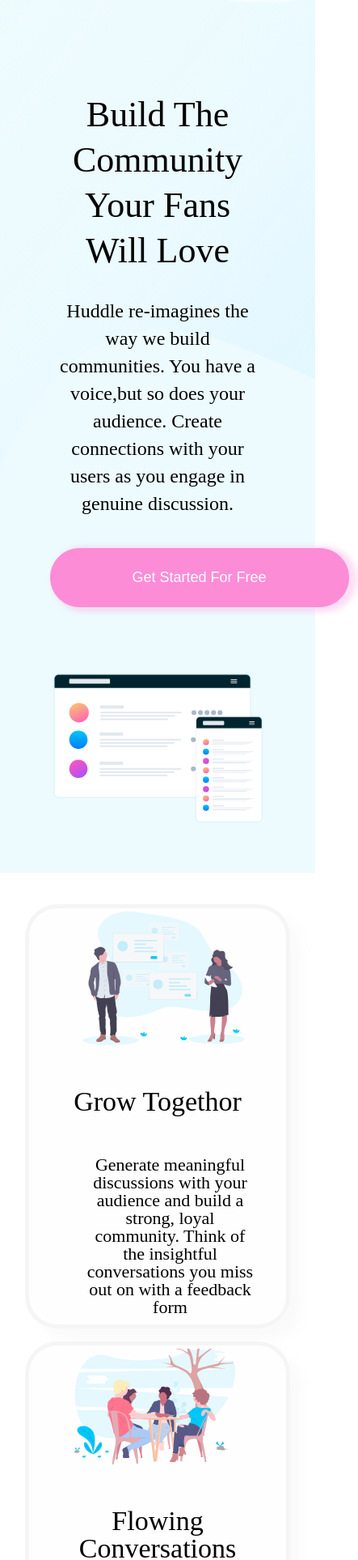
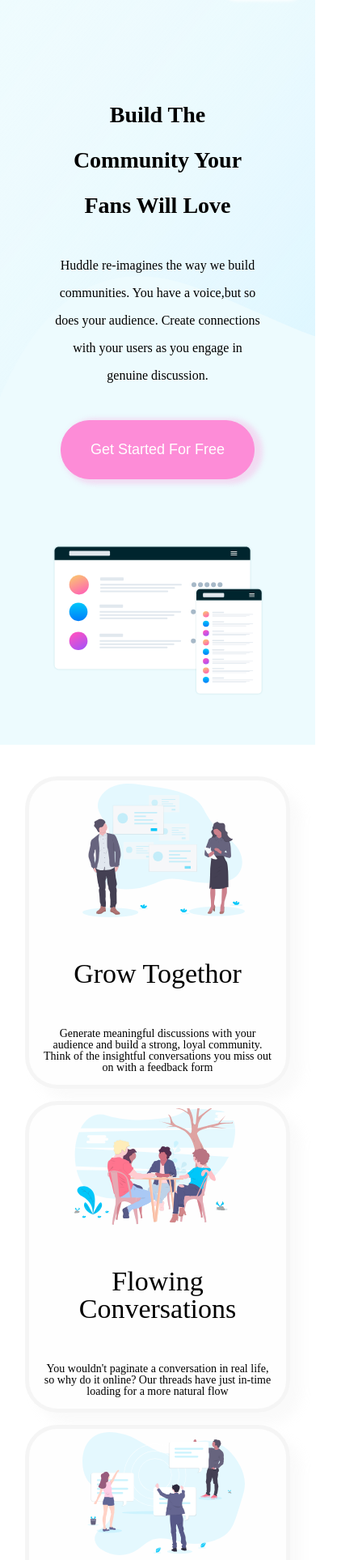
Before and after one commit to Eswact/frontend-mentor-challange-huddle2, a plain HTML site: page index.html in a window 390 px wide. Shown: the part 73-2000 px from the top of the page at 81% size, 443 px wide, since content can reach past the window. Drawn offline with Linux system fonts and the light colour scheme.

Commit message:
mobile-fix

```diff
--- a/style.css
+++ b/style.css
@@ -594,3 +594,36 @@ margin-top: 3.7%;
 }
 
 }
+
+@media only screen and (max-width: 600px) {
+    h1{
+        font-size:28px;
+        font-weight: 600;
+    }
+    #p1{
+        font-size:16px;
+    }
+    #but2{
+        width: 240px;
+    }
+    #but3{
+        width: 240px;
+        margin: 20px auto;
+    }
+    .alt{
+        margin: auto;
+        font-size: 14px;
+        padding: 0px 10px 10px 10px;
+    }
+    .alt2{
+        margin: auto;
+        font-size: 14px;
+        padding: 0px 10px 10px 10px;
+    }
+    .rb {
+        top: 0;
+    }
+    h4{
+        font-size: 28px;
+    }
+}
```
